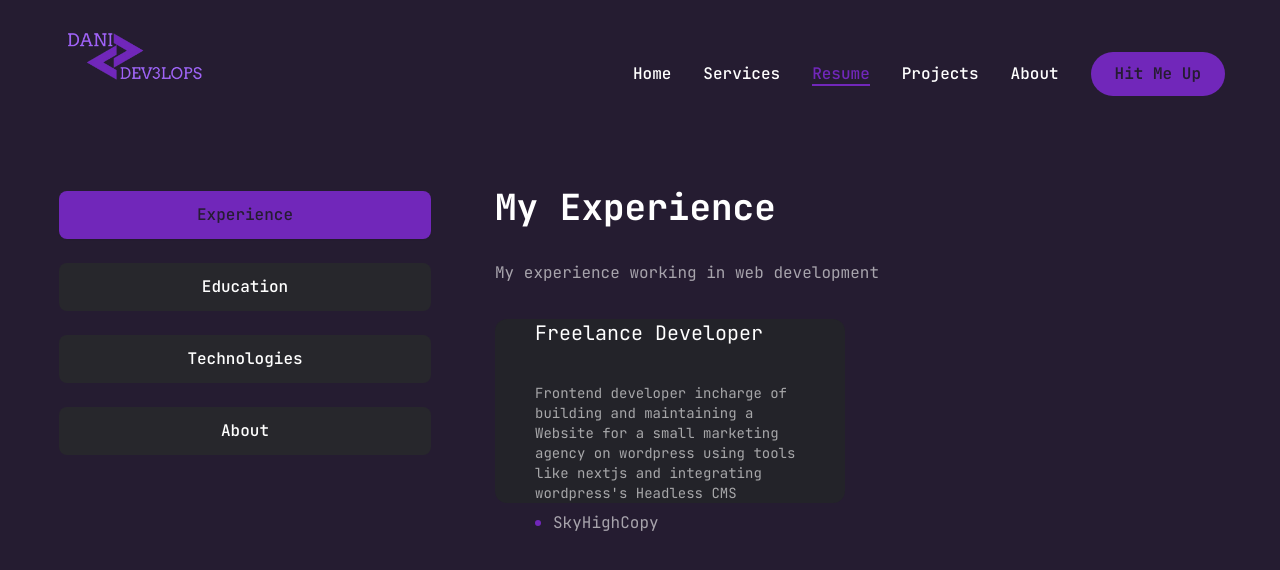
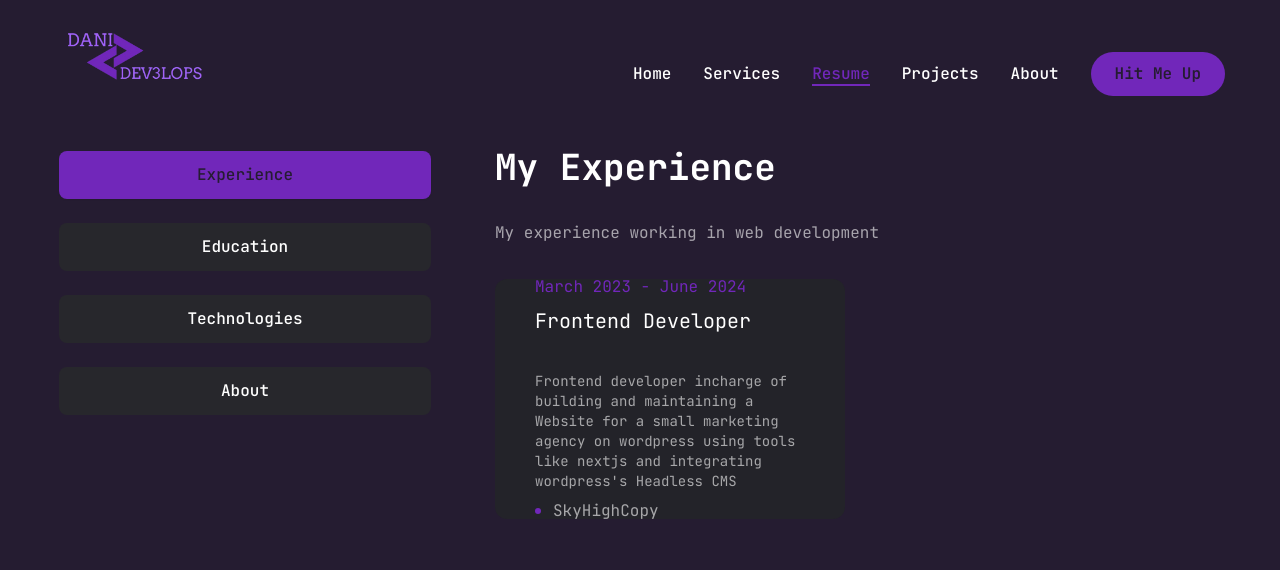
Before and after one commit to DaniDevelops/Personal-Website, a Next.js app: page /resume in a window 1280 px wide. Shown: the top 570 px of the page. Built offline with nearby package versions, Linux system fonts and the light colour scheme.

Commit message:
implement update

```diff
--- a/components/my-components/ResumeContent.tsx
+++ b/components/my-components/ResumeContent.tsx
@@ -80,7 +80,7 @@ export default function ResumeContent() {
             <TabsTrigger value="aboutMe">About</TabsTrigger>
           </TabsList>
           {/* resume content */}
-          <div className="min-h-[70vh] w-full">
+          <div className="min-h-[80vh] w-full">
             <TabsContent value="experience" className="w-full">
               <div className="flex flex-col text-center gap-[30px] xl:text-left">
                 <h3 className="text-4xl font-bold">{experience.title}</h3>
@@ -92,7 +92,7 @@ export default function ResumeContent() {
                     {experience.experience.map((item, index) => (
                       <li
                         key={index}
-                        className="bg-[#232329] h-[184px] py-6 px-10 rounded-xl flex flex-col justify-center items-center lg:items-start gap-1"
+                        className="bg-[#232329] h-[240px] py-6 px-10 rounded-xl flex flex-col justify-center items-center lg:items-start gap-1"
                       >
                         <span className="text-accent">{item.duration}</span>
                         <h3 className="text-xl max-w-[26opx] min-h-[60px] text-center lg:text-left">
--- a/constants/index.ts
+++ b/constants/index.ts
@@ -112,7 +112,7 @@ export const experience = {
   experience: [
     {
       company: "SkyHighCopy",
-      role: "Freelance Developer",
+      role: "Frontend Developer",
       description:
         "Frontend developer incharge of building and maintaining a Website for a small marketing agency on wordpress using tools like nextjs and integrating wordpress's Headless CMS",
       duration: "March 2023 - June 2024",
```
